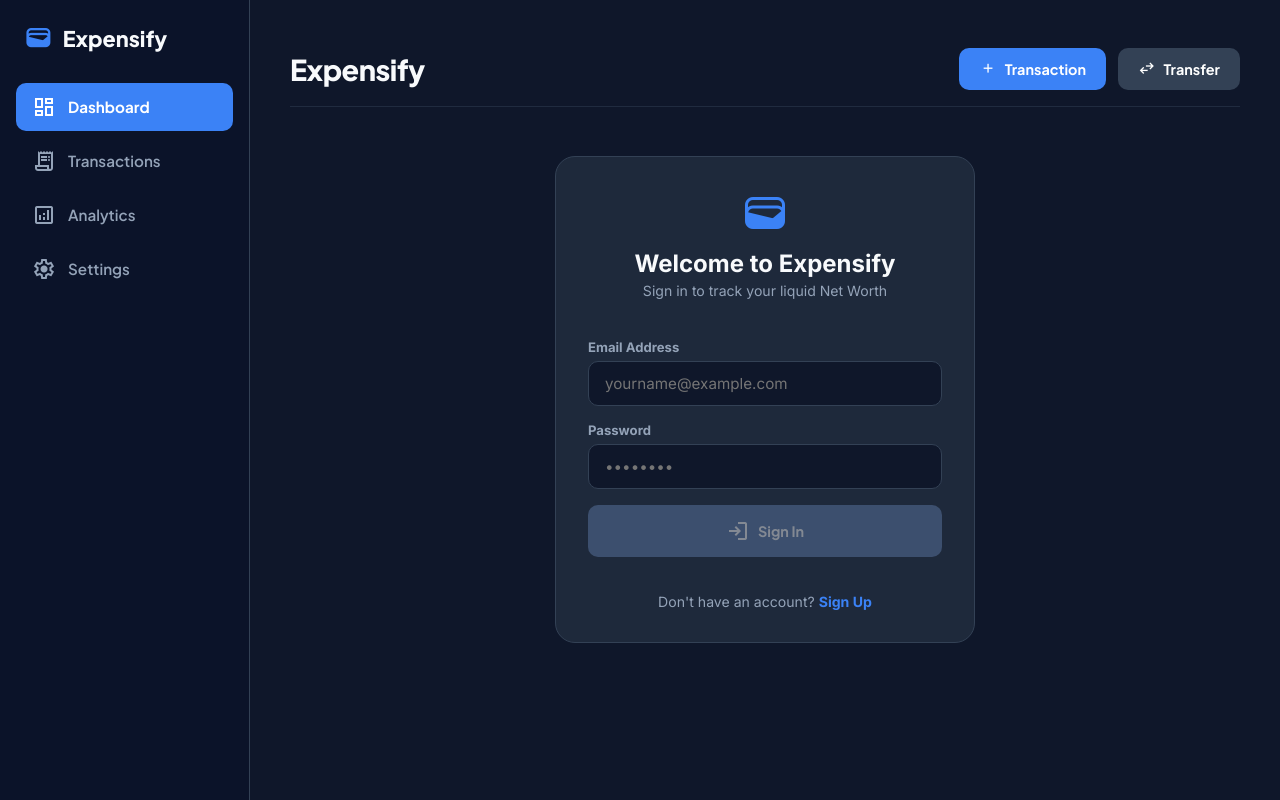
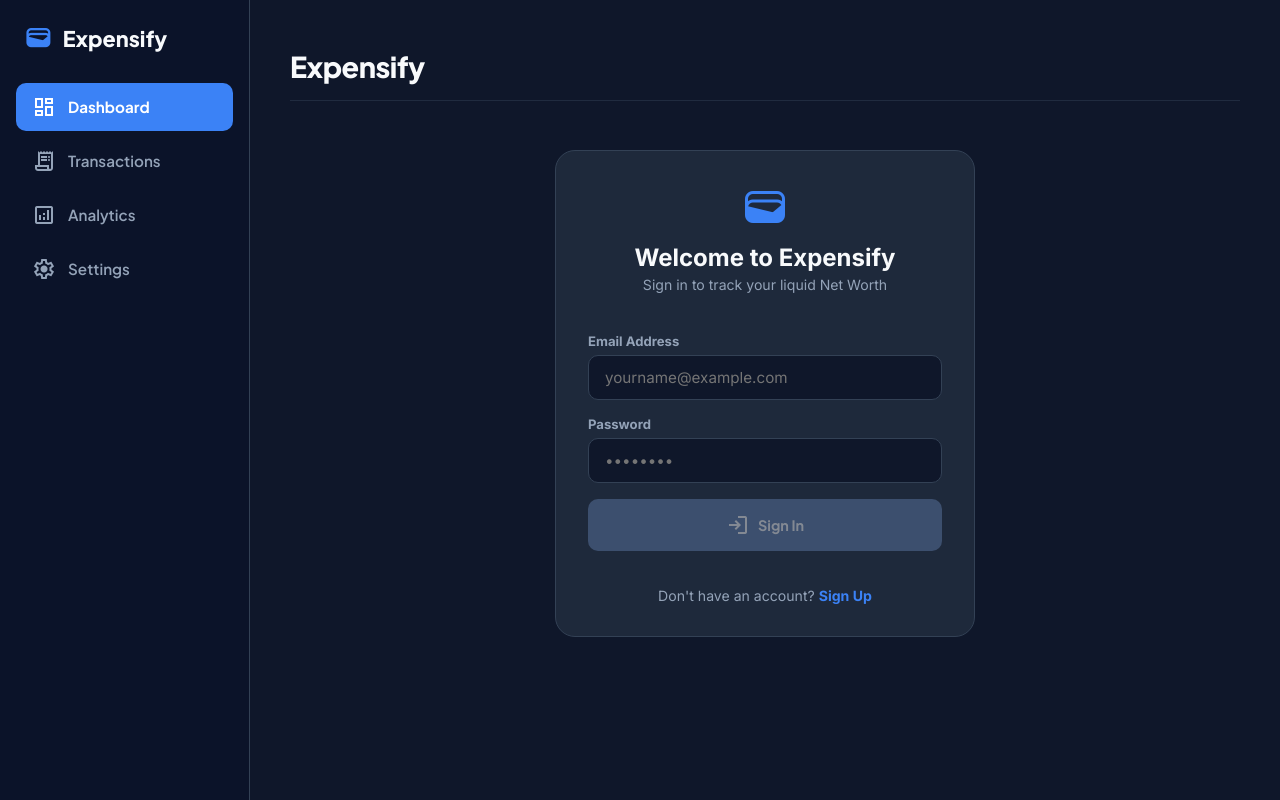
Before and after one commit to ship-it-mathus/expensify, an Angular app in the folder frontend/: page / in a window 1280 px wide. Built offline with nearby package versions, Linux system fonts and the light colour scheme.

Commit message:
fix: hide Transaction + Transfer buttons when logged out
Action buttons in the top app bar had no auth guard — wrapping them in
@if (auth.isAuthenticated()) ensures they only appear for signed-in users.

```diff
--- a/frontend/src/app/app.html
+++ b/frontend/src/app/app.html
@@ -53,6 +53,7 @@
           </div>
         }
 
+        @if (auth.isAuthenticated()) {
           @if (activeTab() === 'overview') {
             <button class="btn-primary" (click)="setTab('new-transaction')">
               <span class="material-symbols-outlined" style="font-size: 1.1rem;">add</span>
@@ -75,7 +76,9 @@
               </button>
             }
           }
+        }
       </div>
+
     </div>
 
     <!-- AUTHENTICATION CHECK -->
```
Lines whose indentation alone changed are shown as unchanged.
